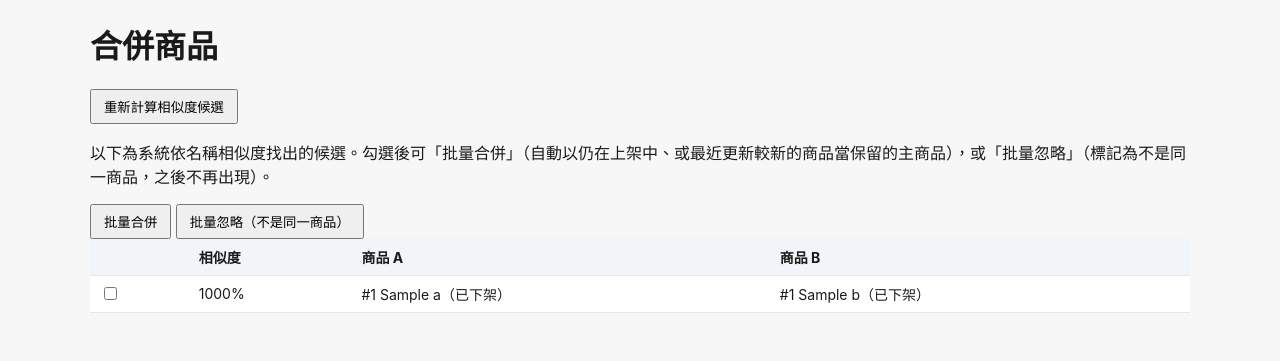
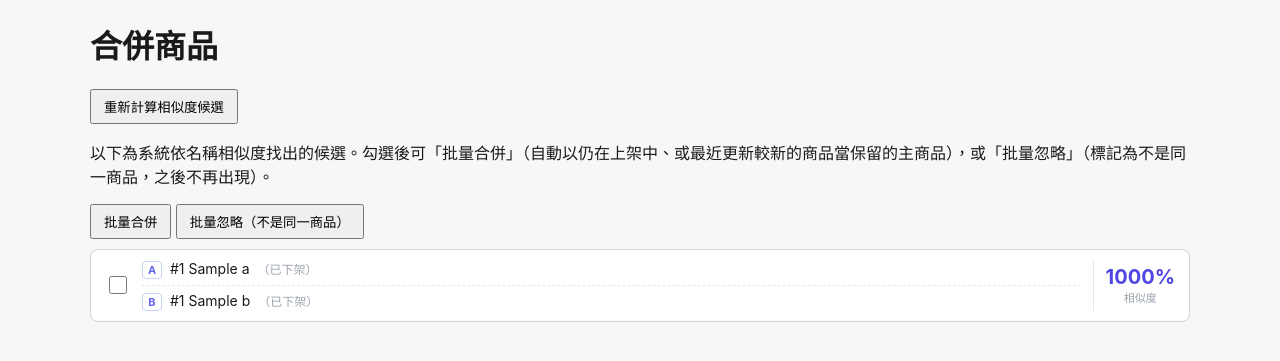
Before and after one commit to xthywork/coolpc-price-history, a Python web app: template src/coolpc/admin_api/templates/similarity_hints.html in a window 1280 px wide. Shown: the part 48-409 px from the top of the page. Run offline with Jinja, Linux system fonts and the light colour scheme; the template is opened without the code that fills it: most values are stand-ins (such as "Sample title", 1, 10 or a date in 2020).

Commit message:
style(admin): redesign merge-candidates page as stacked cards, one group per card
Replaced the four-column table (checkbox / score / product A / product B
side by side) with one card per candidate pair: product A and product B
each get their own full-width row, stacked vertically instead of split
left/right, with the similarity score shown beside the pair inside the
same card rather than as a distant table column. Each card has a visible
border/background/spacing so consecutive candidate groups are clearly
separated — aimed at fast, low-friction eyeballing when deciding what to
batch-merge or dismiss. The checkbox, its name="hint_ids" value, and the
batch-merge/batch-dismiss form mechanics are all unchanged.

Co-Authored-By: Claude Sonnet 5 <noreply@anthropic.com>
Claude-Session: https://claude.ai/code/session_01QTzsUR6fa9ciKCyy4F5Jaj

```diff
--- a/src/coolpc/admin_api/templates/similarity_hints.html
+++ b/src/coolpc/admin_api/templates/similarity_hints.html
@@ -7,21 +7,58 @@
   <button type="submit">重新計算相似度候選</button>
 </form>
 <p>以下為系統依名稱相似度找出的候選。勾選後可「批量合併」（自動以仍在上架中、或最近更新較新的商品當保留的主商品），或「批量忽略」（標記為不是同一商品，之後不再出現）。</p>
+<style>
+  .hintGroup {
+    display: flex; align-items: stretch; gap: 12px;
+    border: 1px solid #d1d5db; border-radius: 8px; padding: 10px 14px;
+    margin-bottom: 10px; background: #fff;
+  }
+  .hintGroupCheckbox { display: flex; align-items: center; }
+  .hintGroupCheckbox input { width: 18px; height: 18px; cursor: pointer; }
+  .hintGroupProducts { flex: 1; min-width: 0; display: flex; flex-direction: column; justify-content: center; gap: 6px; }
+  .hintProductRow { display: flex; align-items: baseline; gap: 8px; }
+  .hintProductLabel {
+    font-size: 11px; font-weight: 700; color: #6366f1; width: 18px; flex-shrink: 0;
+    border: 1px solid #c7d2fe; border-radius: 4px; text-align: center; line-height: 16px;
+  }
+  .hintProductName { font-size: 14px; word-break: break-word; }
+  .hintProductInactive { color: #9ca3af; font-size: 12px; flex-shrink: 0; }
+  .hintDivider { border-top: 1px dashed #e5e7eb; }
+  .hintScore {
+    flex-shrink: 0; display: flex; flex-direction: column; align-items: center; justify-content: center;
+    min-width: 64px; padding-left: 12px; border-left: 1px solid #e5e7eb;
+  }
+  .hintScoreValue { font-size: 20px; font-weight: 700; color: #4f46e5; line-height: 1.2; }
+  .hintScoreLabel { font-size: 11px; color: #9ca3af; }
+</style>
 <form method="post" id="hintsForm">
   <button type="submit" formaction="/similarity-hints/batch-merge">批量合併</button>
   <button type="submit" formaction="/similarity-hints/batch-dismiss">批量忽略（不是同一商品）</button>
-  <table>
-    <thead><tr><th></th><th>相似度</th><th>商品 A</th><th>商品 B</th></tr></thead>
-    <tbody>
-      {% for row in rows %}
-      <tr>
-        <td><input type="checkbox" name="hint_ids" value="{{ row.hint.id }}"></td>
-        <td>{{ "%.0f"|format(row.hint.score * 100) }}%</td>
-        <td>#{{ row.a.id }} {{ row.a.current_name }}{% if not row.a.is_active %}（已下架）{% endif %}</td>
-        <td>#{{ row.b.id }} {{ row.b.current_name }}{% if not row.b.is_active %}（已下架）{% endif %}</td>
-      </tr>
-      {% endfor %}
-    </tbody>
-  </table>
+  <div style="margin-top:10px;">
+    {% for row in rows %}
+    <div class="hintGroup">
+      <div class="hintGroupCheckbox">
+        <input type="checkbox" name="hint_ids" value="{{ row.hint.id }}">
+      </div>
+      <div class="hintGroupProducts">
+        <div class="hintProductRow">
+          <span class="hintProductLabel">A</span>
+          <span class="hintProductName">#{{ row.a.id }} {{ row.a.current_name }}</span>
+          {% if not row.a.is_active %}<span class="hintProductInactive">（已下架）</span>{% endif %}
+        </div>
+        <div class="hintDivider"></div>
+        <div class="hintProductRow">
+          <span class="hintProductLabel">B</span>
+          <span class="hintProductName">#{{ row.b.id }} {{ row.b.current_name }}</span>
+          {% if not row.b.is_active %}<span class="hintProductInactive">（已下架）</span>{% endif %}
+        </div>
+      </div>
+      <div class="hintScore">
+        <span class="hintScoreValue">{{ "%.0f"|format(row.hint.score * 100) }}%</span>
+        <span class="hintScoreLabel">相似度</span>
+      </div>
+    </div>
+    {% endfor %}
+  </div>
 </form>
 {% endblock %}
```
Also changed, not shown: tests/admin_api/test_similarity_hints.py (+40 -0 lines).
